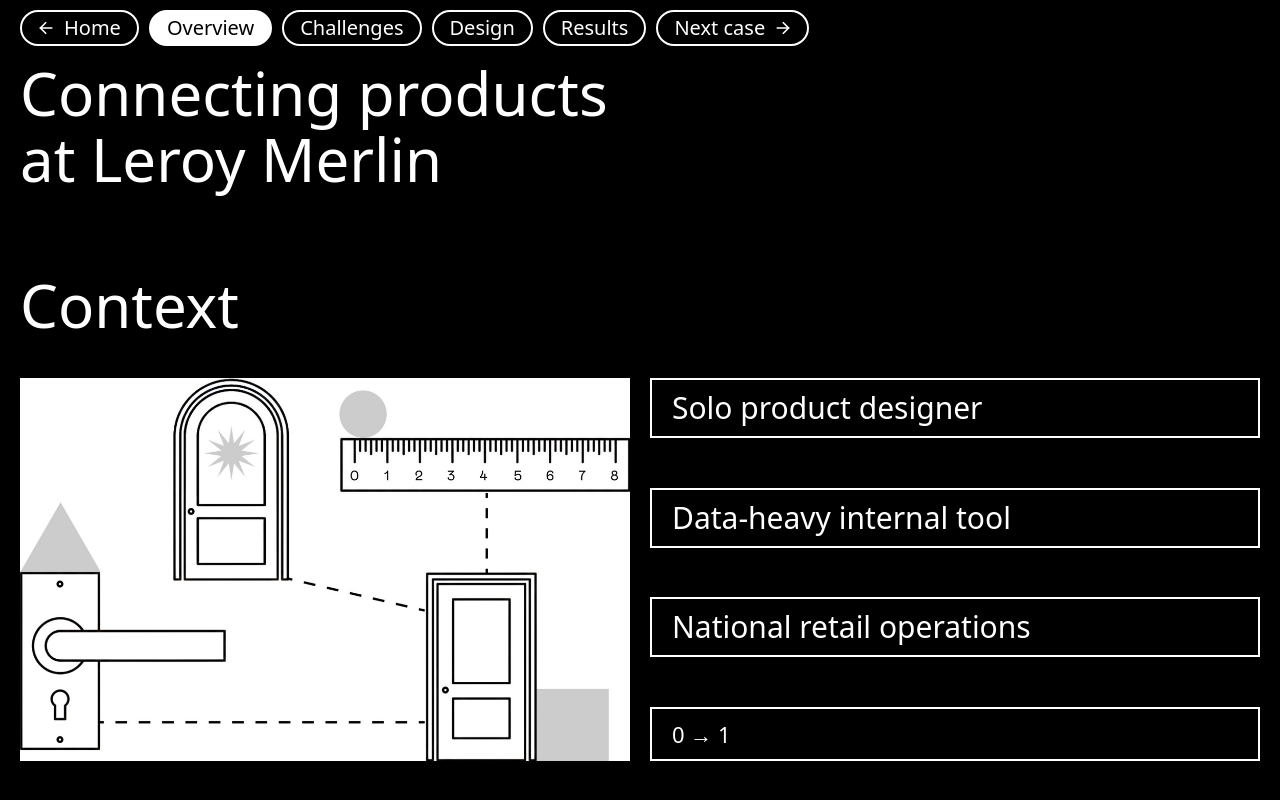
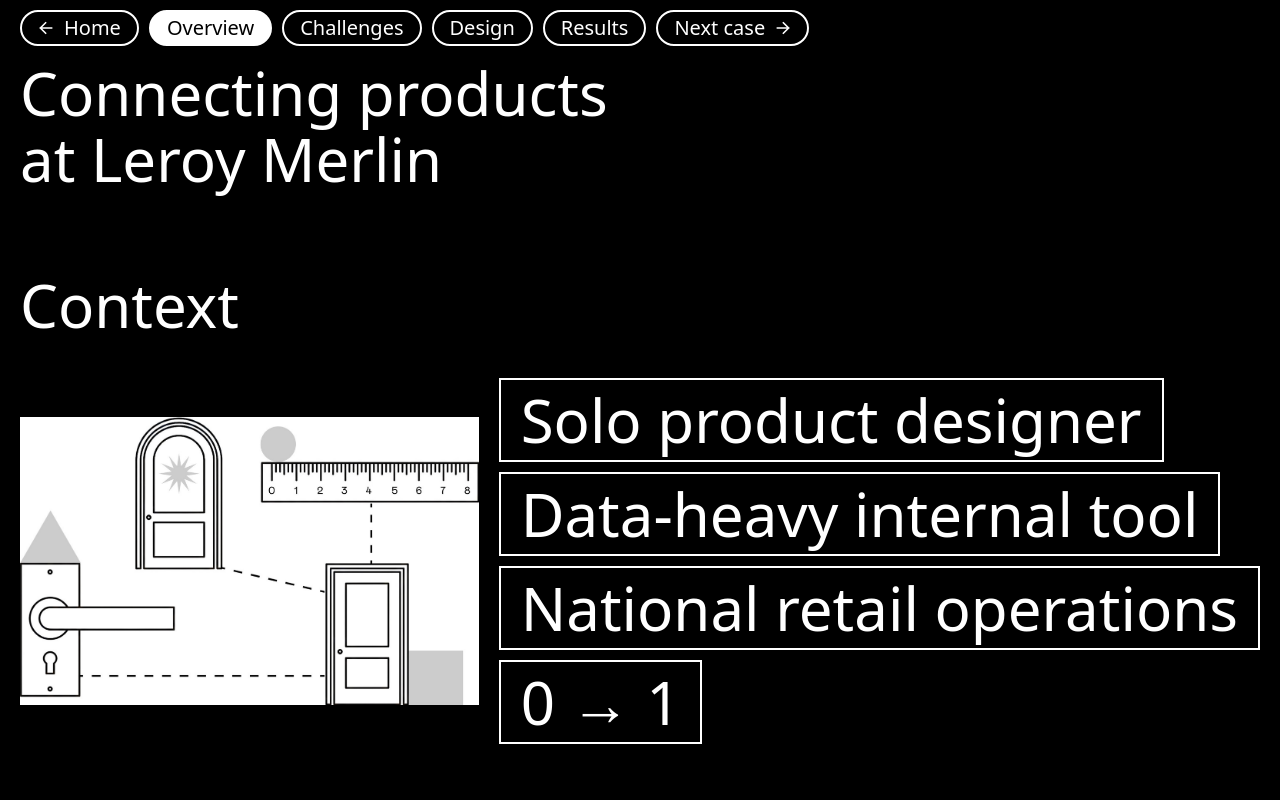
Before and after one commit to burushina/burushina, a plain HTML site: page case-1-for-claude.html in a window 1280 px wide. Shown: the top 800 px of the page. Drawn offline with Linux system fonts and the light colour scheme.

Commit message:
Add files via upload

```diff
--- a/case-1-for-claude.html
+++ b/case-1-for-claude.html
@@ -232,28 +232,28 @@
 .context__tags {
   display: flex;
   flex-direction: column;
-  /* Теги равномерно заполняют высоту картинки — обе половины одной высоты. */
-  justify-content: space-between;
-  align-items: stretch;
-  gap: var(--space-2);
+  /* Плотная группа, прижатая к верху — как пункты меню. Маленький gap,
+     теги по ширине слова (не на всю колонку), не растянуты по высоте. */
+  justify-content: flex-start;
+  align-items: flex-start;
+  gap: var(--space-1);
 }
 /* Крупные теги — только в Context (десктоп): на всю ширину половины,
    высокие, крупный шрифт. Заполняют колонку вровень с иллюстрацией. */
 @media (min-width: 901px) {
   .context__tags .tag {
-    width: 100%;
+    /* По ширине слова (как пункты меню / теги CWB), не на всю колонку. */
+    width: auto;
     justify-content: flex-start;
-    white-space: normal;
-    /* Паддинг обнимает текст плотно и кратно — как у обычных тегов, один
-       ритм для маленьких и больших. Высоту блока добирает не растягивание
-       тегов, а равные промежутки между ними (space-between на контейнере). */
-    padding: 12px 20px;
-    font-size: 30px;
-    line-height: 32px;
+    white-space: nowrap;
+    /* Текст крупный — как заголовки секций (Context = 60px). */
+    padding: 8px 20px;
+    font-size: 60px;
+    line-height: 64px;
   }
   .context__tags .tag--accent {
-    font-size: 22px;
-    line-height: 26px;
+    font-size: 60px;
+    line-height: 64px;
   }
 }
 
@@ -1362,7 +1362,7 @@
   padding: 0;
   background: transparent;
   border: none;
-  color: #FFFFFF;
+  color: rgba(255, 255, 255, 0.6);
   cursor: pointer;
   z-index: 10000;
   transform: rotate(90deg);
```
